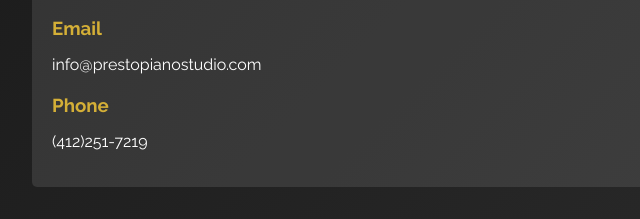
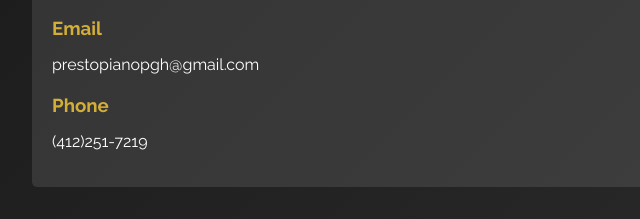
Before and after one commit to carriexu/prestopianostudio, a plain HTML site: page contact.html in a window 1280 px wide. Shown: the part 801-1020 px from the top of the page, 208-848 px from the left. Drawn offline with nearby package versions, Linux system fonts and the light colour scheme.

Commit message:
Update contact.html

```diff
--- a/contact.html
+++ b/contact.html
@@ -182,7 +182,7 @@
                 <p>Highland Park, Pittsburgh, PA</p>
 
                 <h3>Email</h3>
-                <p>info@prestopianostudio.com</p>
+                <p>prestopianopgh@gmail.com</p>
 
                 <h3>Phone</h3>
                 <p>(412)251-7219</p>
```
